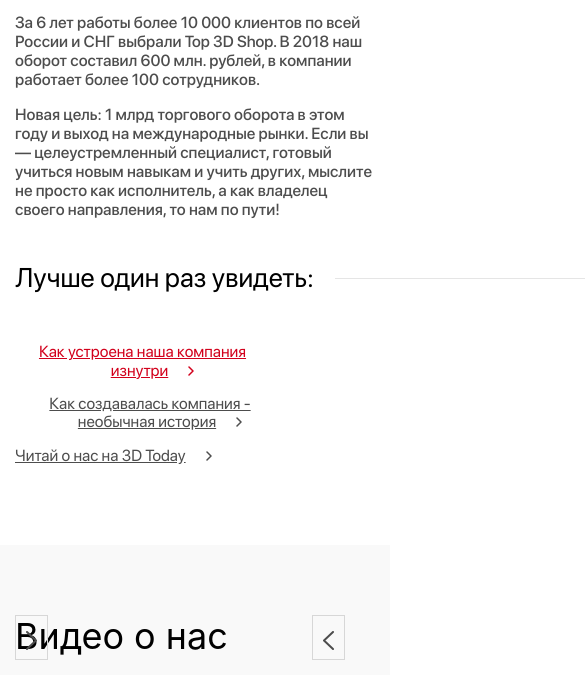
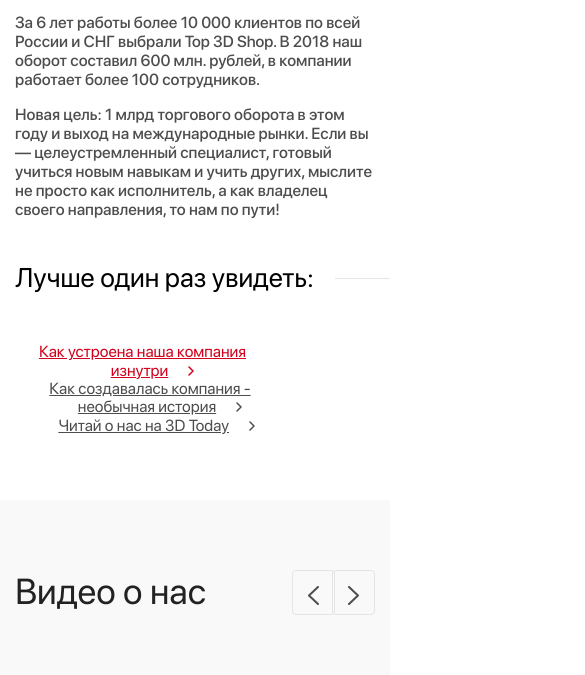
Before and after one commit to estur28/TestLayout, a website: page app/index.html in a window 390 px wide. Shown: the part 1708-2383 px from the top of the page, 585 px wide, since content can reach past the window. Drawn offline with nearby package versions, Linux system fonts and the light colour scheme; grey boxes are pictures that could not be loaded; files whose address does not match are found by name; a web font is replaced by a local one.

Commit message:
refactor: changed media queries

```diff
--- a/app/index.html
+++ b/app/index.html
@@ -164,12 +164,12 @@
                 </div>
                 <div class="about-info__videos">
                     <div class="about-info__video">
-                        <iframe width="560" height="315" src="https://www.youtube.com/embed/OYFOWAL1NlA"
+                        <iframe width="550" height="306" src="https://www.youtube.com/embed/OYFOWAL1NlA"
                             allow="accelerometer; autoplay; clipboard-write; encrypted-media; gyroscope; picture-in-picture"
                             allowfullscreen></iframe>
                     </div>
                     <div class="about-info__video">
-                        <iframe width="560" height="315" src="https://www.youtube.com/embed/SOYBsly_yN8"
+                        <iframe width="550" height="306" src="https://www.youtube.com/embed/SOYBsly_yN8"
                             allow="accelerometer; autoplay; clipboard-write; encrypted-media; gyroscope; picture-in-picture"
                             allowfullscreen></iframe>
                     </div>
--- a/app/scss/_media.scss
+++ b/app/scss/_media.scss
@@ -78,6 +78,13 @@
         &:last-child {
             // padding-left: 20px;
             margin-right: 50px;
+        }
+    }
+
+    .about-info {
+        display: flex;
+        iframe {
+            flex-wrap: wrap;
         }
     }
 }
@@ -251,6 +258,20 @@
     }
 }
 
+@media (max-width: 800px) {
+
+    .about-info {
+        display: flex;
+        flex-wrap: wrap;
+    }
+    .about-info__video {
+        iframe {
+            width: 80%;
+            height: 80%;
+        }
+    }
+}
+
 @media (max-width: 720px) {
     .main-info {
         &__inner {
@@ -335,6 +356,7 @@
     }
 
     .main-info__post {
+        margin: 0 auto;
         text-align: center;
         text-decoration: underline;
         border-bottom: none;
@@ -432,6 +454,10 @@
             text-align: center;
         }
     }
+
+    .about-info__title {
+        font-size: 28px;
+    }
 }
 
 @media (max-width: 350px) {
--- a/app/scss/style.scss
+++ b/app/scss/style.scss
@@ -9,6 +9,11 @@
 
 html {
     box-sizing: border-box;
+
+}
+
+html, body {
+    overflow-x: hidden;
 }
 
 *,
@@ -347,28 +352,36 @@
 }
 
 .about-info__title {
-    font-family: 'SF Pro Text', sans-serif;
+    font-family: 'SFProDisplay-Regular', sans-serif;
     font-size: 36px;
+    color: #222222;
     line-height: 43px;
     font-weight: 400;
     padding-top: 70px;
     margin-bottom: 65px;
+    position: relative;
     &::after {
         position: absolute;
         content: url(/images/footer/slider-left.svg);
-        left: 80%;
-        border: 1px solid #d7d7d7;
-        padding-right: 10px;
-        padding-left: 10px;
+        border: 1px solid #E5E5E5;
+        border-radius: 4px;
+        min-height: 39px;
+        padding-right: 15px;
+        padding-left: 15px;
+        right: 40px;
     }
 
     &::before {
+        display: block;
         position: absolute;
         content: url(/images/footer/slider-right.svg);
-        // left: 90%;
-        border: 1px solid #d7d7d7;
-        padding-right: 10px;
-        padding-left: 10px;
+        border: 1px solid #E5E5E5;
+        // width: 40px;
+        min-height: 39px;
+        border-radius: 4px;
+        padding-right: 15px;
+        padding-left: 15px;
+        right: 0px;
     }
 }
 .about-info__videos {
@@ -377,6 +390,7 @@
 
 }
 .about-info__video {
+    padding-right: 10px;
     iframe {
         border: 0px;
     }
--- a/package.json
+++ b/package.json
@@ -16,6 +16,7 @@
     "@fancyapps/fancybox": "^3.5.7",
     "browser-sync": "^2.26.13",
     "del": "^6.0.0",
+    "gh-pages": "^3.1.0",
     "gulp": "^4.0.2",
     "gulp-autoprefixer": "^7.0.1",
     "gulp-concat": "^2.6.1",
```
Also changed, not shown: app/css/style.min.css, 1 other file.
